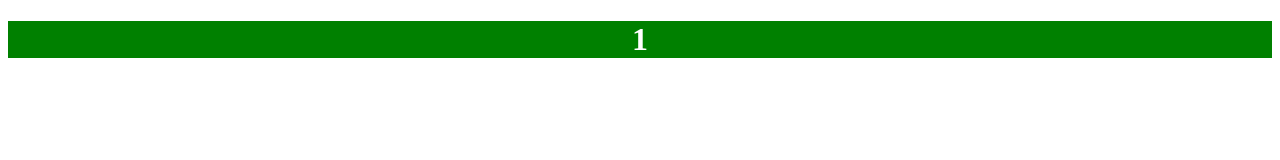
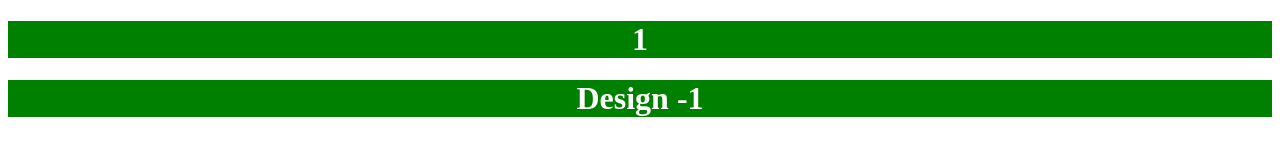
Before and after one commit to salimtaha/school, a plain HTML site: page index.html in a window 1280 px wide. Drawn offline with Linux system fonts and the light colour scheme.

Commit message:
add design -1 to index

```diff
--- a/index.html
+++ b/index.html
@@ -8,5 +8,6 @@
 </head>
 <body>
     <h1 id="timer">1</h1>
+    <h1 id="timer">Design -1 </h1>
 </body>
 </html>
```
